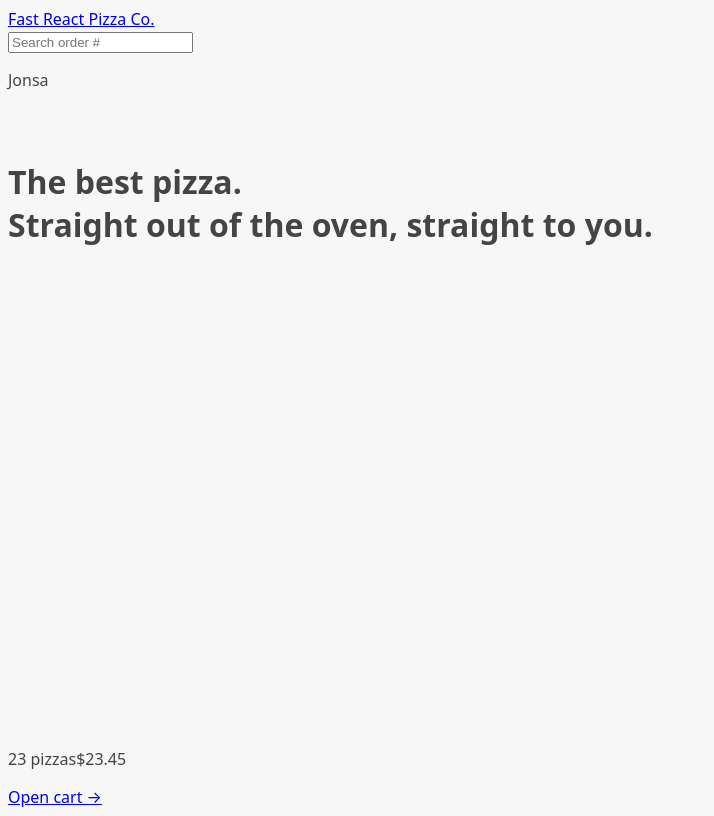
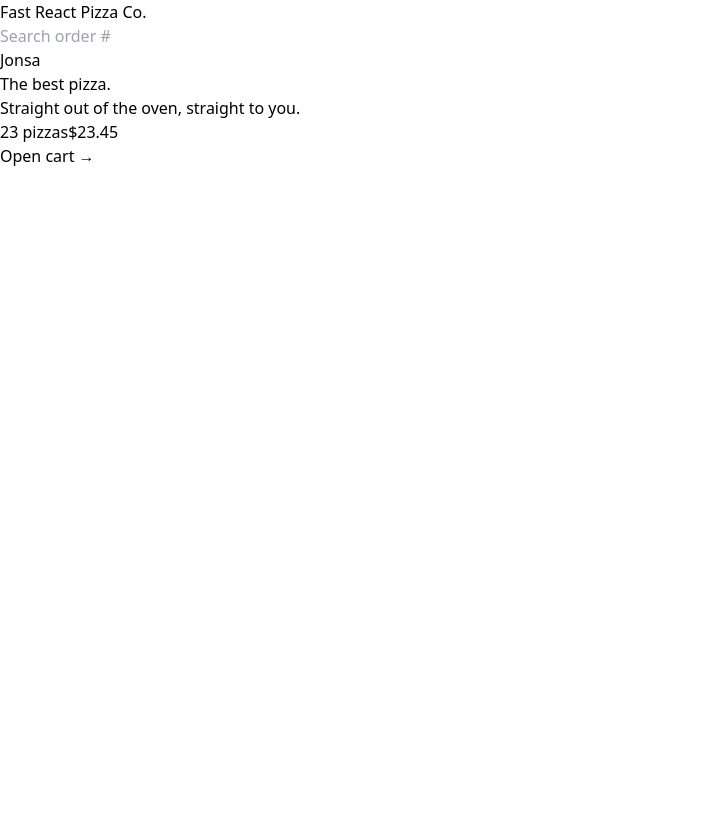
Before and after one commit to YAcodingroom/react-fast-pizza, a React (Vite) app: page / in a window 1280 px wide. Shown: the whole page, without its empty margins (0-714 px from the left). Built offline with nearby package versions, Linux system fonts and the light colour scheme.

Commit message:
build: set up tailwind

```diff
--- a/package.json
+++ b/package.json
@@ -18,11 +18,16 @@
     "@types/react": "^18.3.3",
     "@types/react-dom": "^18.3.0",
     "@vitejs/plugin-react": "^4.3.1",
+    "autoprefixer": "^10.4.19",
     "eslint": "^8.57.0",
     "eslint-config-react-app": "^7.0.1",
     "eslint-plugin-react": "^7.34.3",
     "eslint-plugin-react-hooks": "^4.6.2",
     "eslint-plugin-react-refresh": "^0.4.7",
+    "postcss": "^8.4.40",
+    "prettier": "^3.3.3",
+    "prettier-plugin-tailwindcss": "^0.6.5",
+    "tailwindcss": "^3.4.7",
     "vite": "^5.3.4"
   }
 }
--- /dev/null
+++ b/postcss.config.js
@@ -0,0 +1,7 @@
+export default {
+	content: ['./index.html', './src/**/*.{js,ts,jsx,tsx}'],
+	plugins: {
+		tailwindcss: {},
+		autoprefixer: {},
+	},
+}
--- a/src/index.css
+++ b/src/index.css
@@ -1,4 +1,8 @@
-body {
+@tailwind base;
+@tailwind components;
+@tailwind utilities;
+
+/* body {
   font-family: system-ui, -apple-system, BlinkMacSystemFont, 'Segoe UI', Roboto,
     Oxygen, Ubuntu, Cantarell, 'Open Sans', 'Helvetica Neue', sans-serif;
   background-color: #f7f7f7;
@@ -10,7 +14,7 @@ body {
   grid-template-rows: auto 1fr auto;
   gap: 32px;
   height: 100dvh;
-}
+} */
 
 /* https://dev.to/afif/i-made-100-css-loaders-for-your-next-project-4eje */
 .loader {
--- /dev/null
+++ b/tailwind.config.js
@@ -0,0 +1,8 @@
+/** @type {import('tailwindcss').Config} */
+export default {
+  content: [],
+  theme: {
+    extend: {},
+  },
+  plugins: [],
+};
```
Also changed, not shown: 2 other files (tests, documents, lock files or other folders). Lines whose indentation alone changed are shown as unchanged.
